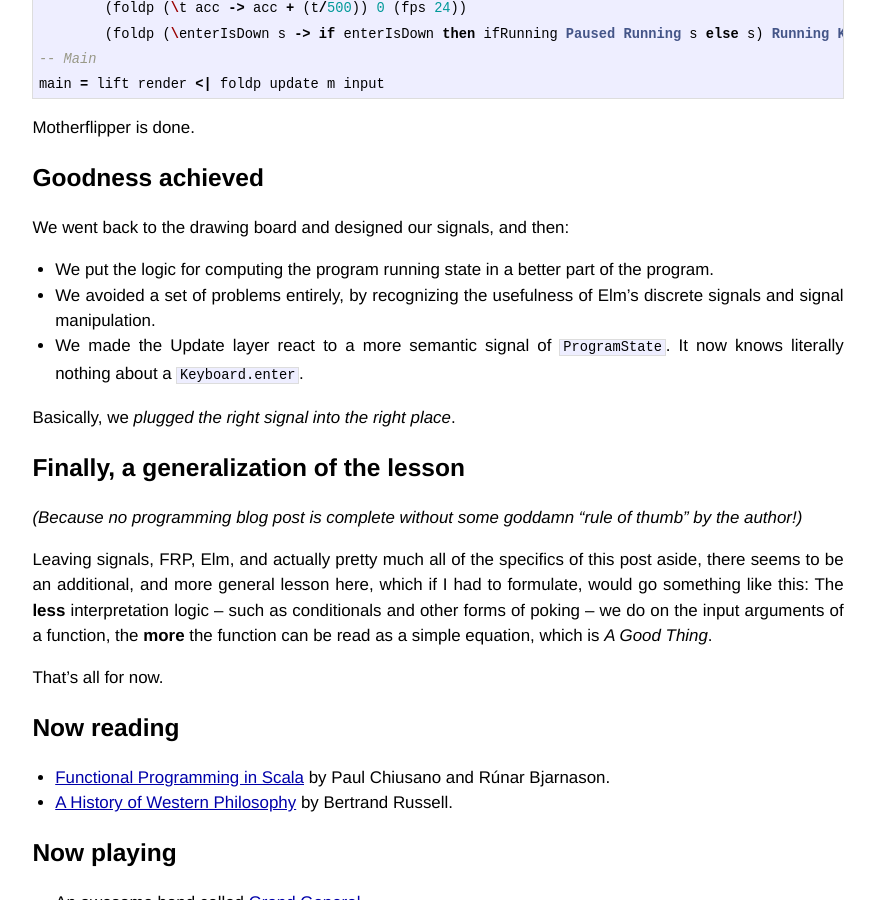
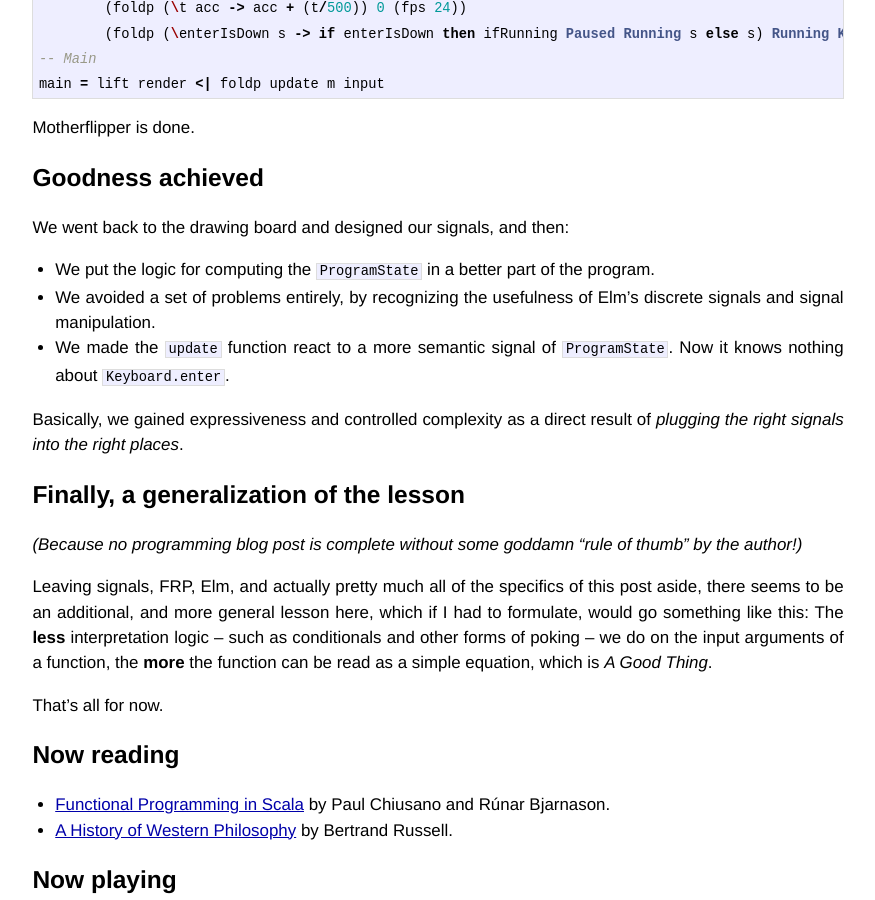
Before and after one commit to lambdatoast/lambdatoast.github.com, a Jekyll site: the page built from _posts/2013-12-17-design-your-signals.markdown, in a window 1280 px wide and 900 px high, scrolled down 6133 px. Shown: the whole window, without its empty margins (202-1077 px from the left). Built offline with Jekyll 4.4.1, drawn with Linux system fonts in a browser that asks for light colours.

Commit message:
Make message clearer.

```diff
--- a/_posts/2013-12-17-design-your-signals.markdown
+++ b/_posts/2013-12-17-design-your-signals.markdown
@@ -288,11 +288,11 @@ Motherflipper is done.
 
 We went back to the drawing board and designed our signals, and then:
 
-* We put the logic for computing the program running state in a better part of the program.
+* We put the logic for computing the `ProgramState` in a better part of the program.
 * We avoided a set of problems entirely, by recognizing the usefulness of Elm's discrete signals and signal manipulation.
-* We made the Update layer react to a more semantic signal of `ProgramState`. It now knows literally nothing about a `Keyboard.enter`.
+* We made the `update` function react to a more semantic signal of `ProgramState`. Now it knows nothing about `Keyboard.enter`.
 
-Basically, we *plugged the right signal into the right place*.
+Basically, we gained expressiveness and controlled complexity as a direct result of *plugging the right signals into the right places*.
 
 ## Finally, a generalization of the lesson
 
```
